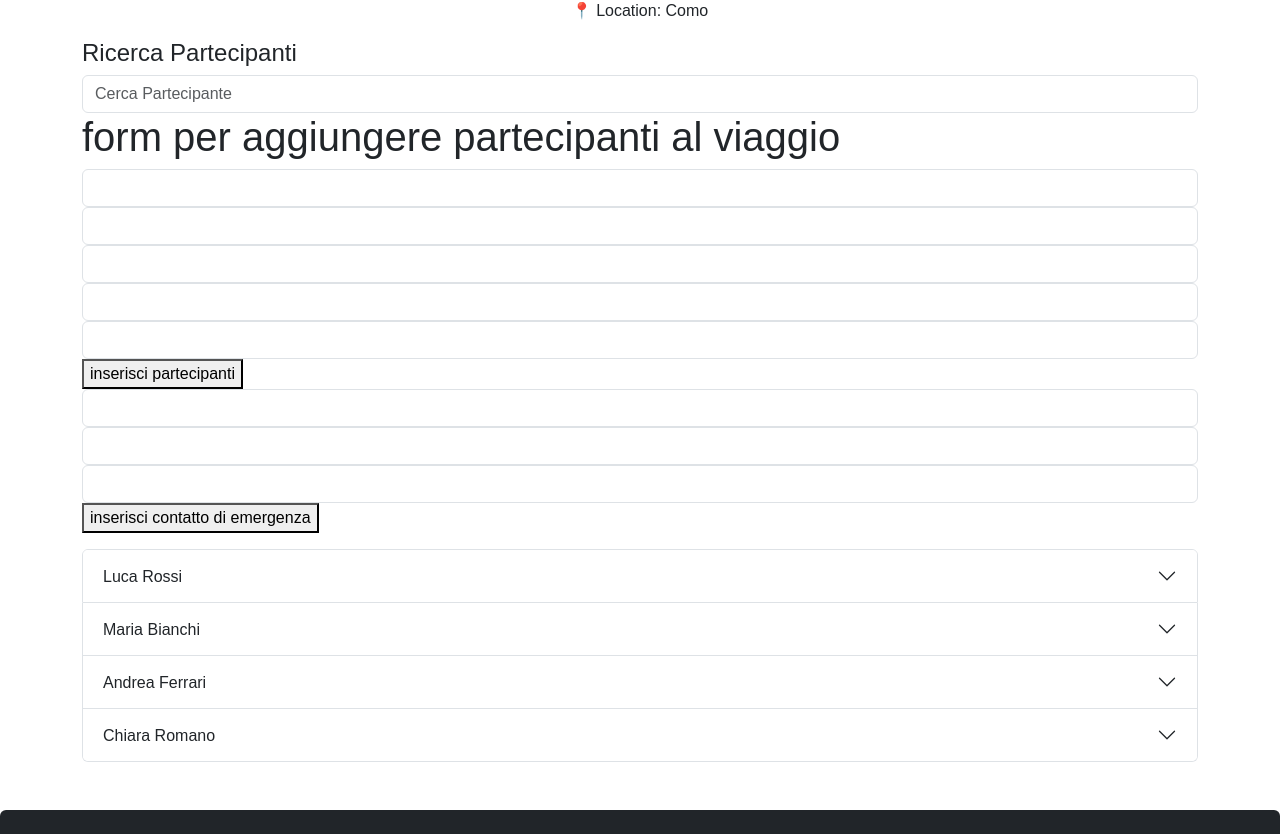
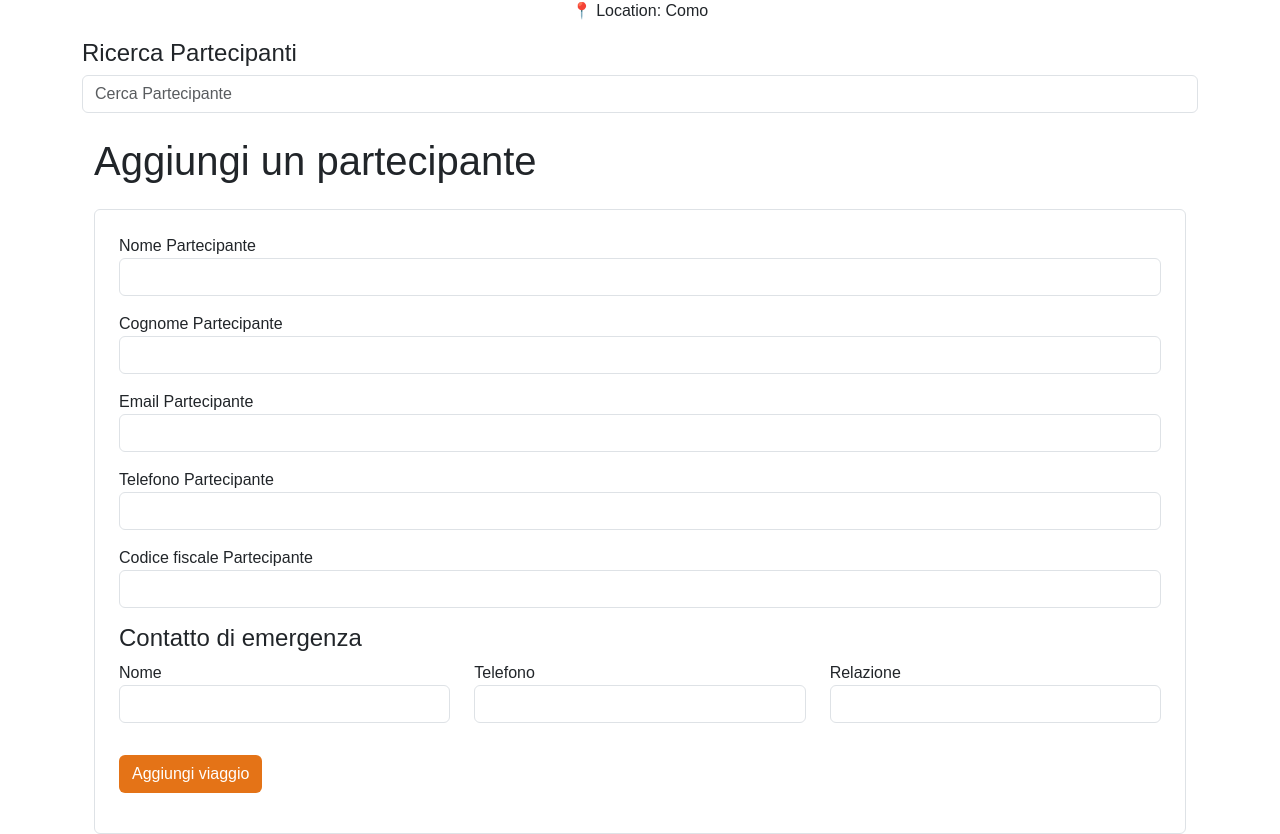
Before and after one commit to mattiacoli/BooRoad, a React (Vite) app: page /1/trip in a window 1280 px wide. Shown: the part 669-1503 px from the top of the page. Built offline with nearby package versions, Linux system fonts and the light colour scheme; grey boxes are pictures that could not be loaded.

Commit message:
Refactor AddUsersForm component to enhance user input handling and integrate emergency contact details

```diff
--- a/src/components/AddUsersForm.jsx
+++ b/src/components/AddUsersForm.jsx
@@ -1,21 +1,100 @@
-export default function AddUsersForm() {
+export default function AddUsersForm({ onSubmit, newUser, onChange, message }) {
     return (
         <>
-            <h1>form per aggiungere partecipanti al viaggio</h1>
-            <form action="">
-                <input className="form-control" name="username" type="text" />
-                <input className="form-control" name="lastname" type="text" />
-                <input className="form-control" name="email" type="text" />
-                <input className="form-control" name="phone" type="text" />
-                <input className="form-control" name="cf" type="text" />
-                <button>inserisci partecipanti</button>
-                <form action="">
-                    <input className="form-control" name="emergency_name" type="text" />
-                    <input className="form-control" name="emergency_phone" type="text" />
-                    <input className="form-control" name="relationship" type="text" />
-                    <button>inserisci contatto di emergenza</button>
-                </form>
-            </form>
+            <div className="container">
+                <h1 className="my-4">Aggiungi un partecipante</h1>
+
+                <form onSubmit={(e) => { e.preventDefault(); onSubmit() }} className="form-control p-4" action="">
+
+
+
+                    <label htmlFor="nome mb-2"> Nome Partecipante</label>
+                    <input
+                        className="form-control mb-3"
+                        name="nome"
+                        type="text"
+                        value={newUser.nome}
+                        onChange={(e) => onChange(e.target.name, e.target.value)} required />
+
+
+                    <label htmlFor="citta mb-2">Cognome Partecipante</label>
+                    <input className="form-control mb-3"
+                        name="cognome"
+                        type="text"
+                        value={newUser.cognome}
+                        onChange={(e) => onChange(e.target.name, e.target.value)} required />
+
+                    <label htmlFor="immagine mb-2"> Email Partecipante</label>
+                    <input
+                        className="form-control mb-3"
+                        name="email"
+                        type="email"
+                        value={newUser.email}
+                        onChange={(e) => onChange(e.target.name, e.target.value)} required />
+
+                    <label htmlFor="immagine mb-2"> Telefono Partecipante</label>
+                    <input
+                        className="form-control mb-3"
+                        name="telefono"
+                        type="text"
+                        value={newUser.telefono}
+                        onChange={(e) => onChange(e.target.name, e.target.value)} required />
+
+                    <label htmlFor="immagine mb-2"> Codice fiscale Partecipante</label>
+                    <input
+                        className="form-control mb-3"
+                        name="codiceFiscale"
+                        type="text"
+                        value={newUser.codiceFiscale}
+                        onChange={(e) => onChange(e.target.name, e.target.value)} required />
+
+                    <h4>Contatto di emergenza</h4>
+
+                    <div className="row row-cols-3">
+                        <div className="col">
+                            <label htmlFor="dataInizio">Nome</label>
+                            <input
+                                className="form-control mb-3"
+                                name="nome"
+                                type="text"
+                                value={newUser.contattoEmergenza.nome}
+                                onChange={(e) => onChange(e.target.name, e.target.value)} />
+                        </div>
+
+                        <div className="col">
+                            <label htmlFor="dataInizio">Telefono</label>
+                            <input
+                                className="form-control mb-3"
+                                name="telefono"
+                                type="text"
+                                value={newUser.contattoEmergenza.telefono}
+                                onChange={(e) => onChange(e.target.name, e.target.value)} />
+                        </div>
+
+                        <div className="col">
+                            <div className="col">
+                                <label htmlFor="dataInizio">Relazione</label>
+                                <input
+                                    className="form-control mb-3"
+                                    name="relazione"
+                                    type="text"
+                                    value={newUser.contattoEmergenza.relazione}
+                                    onChange={(e) => onChange(e.target.name, e.target.value)} />
+                            </div>
+                        </div>
+                    </div>
+
+
+
+                    <button className="btn my-3">Aggiungi viaggio</button>
+
+                    <div className={message.state == 'success' ? 'text-success' : 'text-danger'}>
+                        <span>{message.state}</span>
+                        <span>{message.message}</span>
+                    </div>
+
+                </form >
+            </div >
         </>
     )
 }
--- a/src/pages/AddTrip.jsx
+++ b/src/pages/AddTrip.jsx
@@ -51,7 +51,6 @@ export default function AddTrip() {
       })
     }
 
-    console.log('submit');
     console.log(newTrip);
     setData([...data, newTrip])
     console.log(data);
--- a/src/pages/Trip.jsx
+++ b/src/pages/Trip.jsx
@@ -5,7 +5,7 @@ import User from "../components/UserCard.jsx";
 import AddUsersForm from "../components/AddUsersForm.jsx";
 
 export default function Trip() {
-  const { data } = useTripContext();
+  const { data, setData } = useTripContext();
 
   const { id } = useParams();
   console.log(id);
@@ -17,8 +17,6 @@ export default function Trip() {
       tripName = data[i];
     }
   }
-
-  console.log(tripName);
 
   const [searchUser, setSearchUser] = useState("");
   const [UserList, setUserList] = useState(tripName.partecipanti);
@@ -36,6 +34,105 @@ export default function Trip() {
 
     setUserList(filteredUsers);
   };
+
+
+
+  //logic for add users form
+
+  const [newUser, setNewUser] = useState({
+    id: null,
+    nome: "",
+    cognome: "",
+    email: "",
+    telefono: "",
+    codiceFiscale: "",
+    contattoEmergenza: {
+      nome: "",
+      telefono: "",
+      relazione: ""
+    }
+  })
+
+  const [message, setMessage] = useState('')
+
+
+  function handleChange(key, value) {
+    setNewUser({
+      ...newUser,
+      [key]: value
+    })
+
+  }
+
+  function handleSubmit() {
+    console.log('submit');
+
+    const trip = data.find(trip => trip.id === Number(id))
+
+    if (!trip) {
+      return setMessage({
+        state: 'error',
+        message: 'Trip not found'
+      })
+    }
+
+    const newId = trip.partecipanti.reduce((max, item) => (item.id > max ? item.id : max), 0) + 1;
+    newUser.id = newId
+
+    const checkUser = trip.partecipanti.find(item => item.codiceFiscale == newUser.codiceFiscale)
+    console.log(checkUser);
+    if (checkUser) {
+      setNewUser({
+        id: null,
+        nome: "",
+        cognome: "",
+        email: "",
+        telefono: "",
+        codiceFiscale: "",
+        contattoEmergenza: {
+          nome: "",
+          telefono: "",
+          relazione: ""
+        }
+      })
+      return setMessage({
+        state: 'error',
+        message: ' User already exists'
+      })
+    }
+
+    //update the array
+    const updatedTrips = data.map(trip => {
+      if (trip.id === Number(id)) {
+        return {
+          ...trip,
+          partecipanti: [...trip.partecipanti, newUser]
+        }
+      }
+      return trip
+    })
+
+    setData(updatedTrips)
+    console.log(data);
+
+    setNewUser({
+      id: null,
+      nome: "",
+      cognome: "",
+      email: "",
+      telefono: "",
+      codiceFiscale: "",
+      contattoEmergenza: {
+        nome: "",
+        telefono: "",
+        relazione: ""
+      }
+    })
+    return setMessage({
+      state: 'success',
+      message: 'User added correctly'
+    })
+  }
 
   return (
     <>
@@ -61,7 +158,13 @@ export default function Trip() {
           value={searchUser}
           onChange={handleSearch}
         />
-        <AddUsersForm />
+        <AddUsersForm
+          onSubmit={handleSubmit}
+          newUser={newUser}
+          onChange={handleChange}
+          message={message}
+
+        />
 
         <div className="accordion mt-3" id="usersAccordion">
           {UserList.map((user) => (
```
